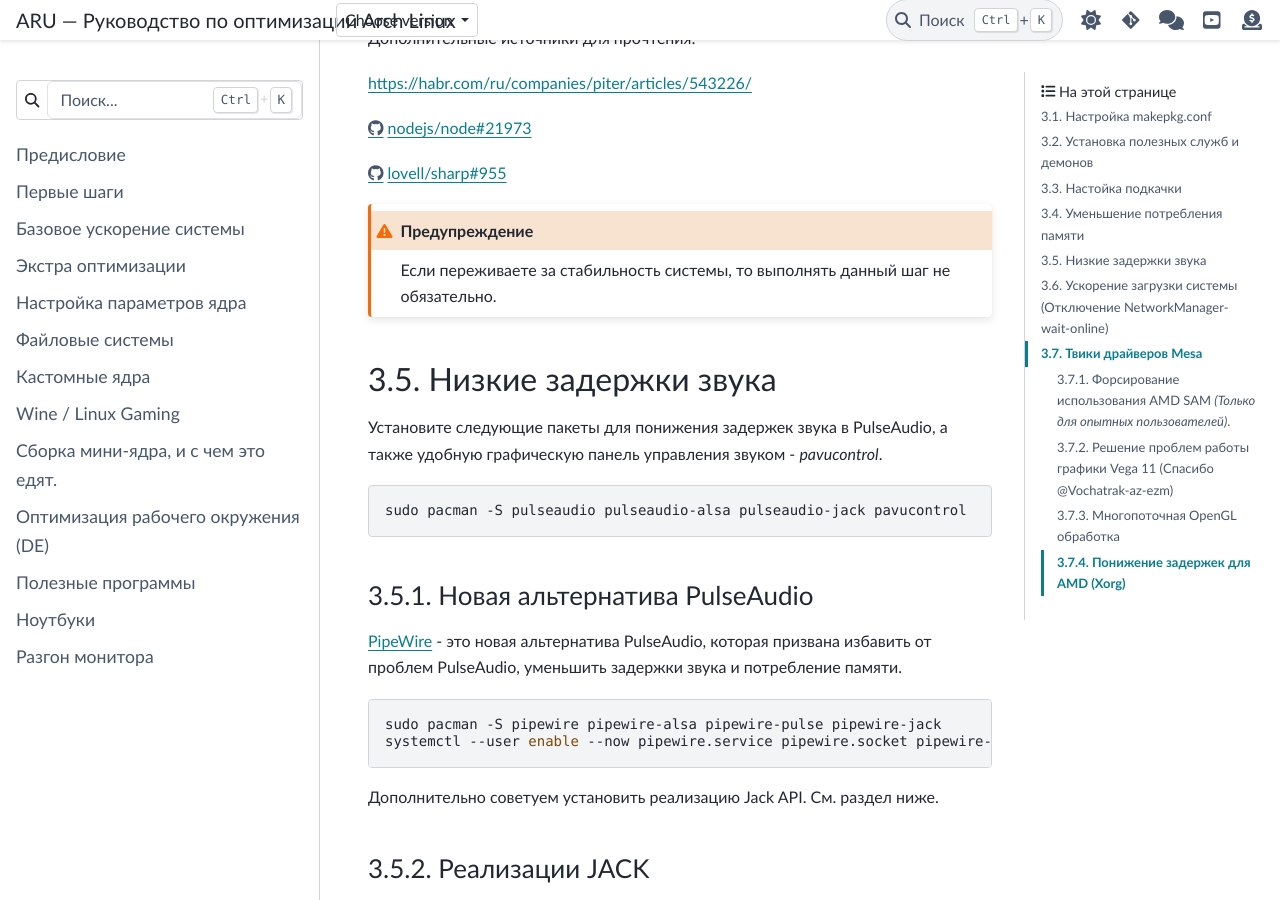
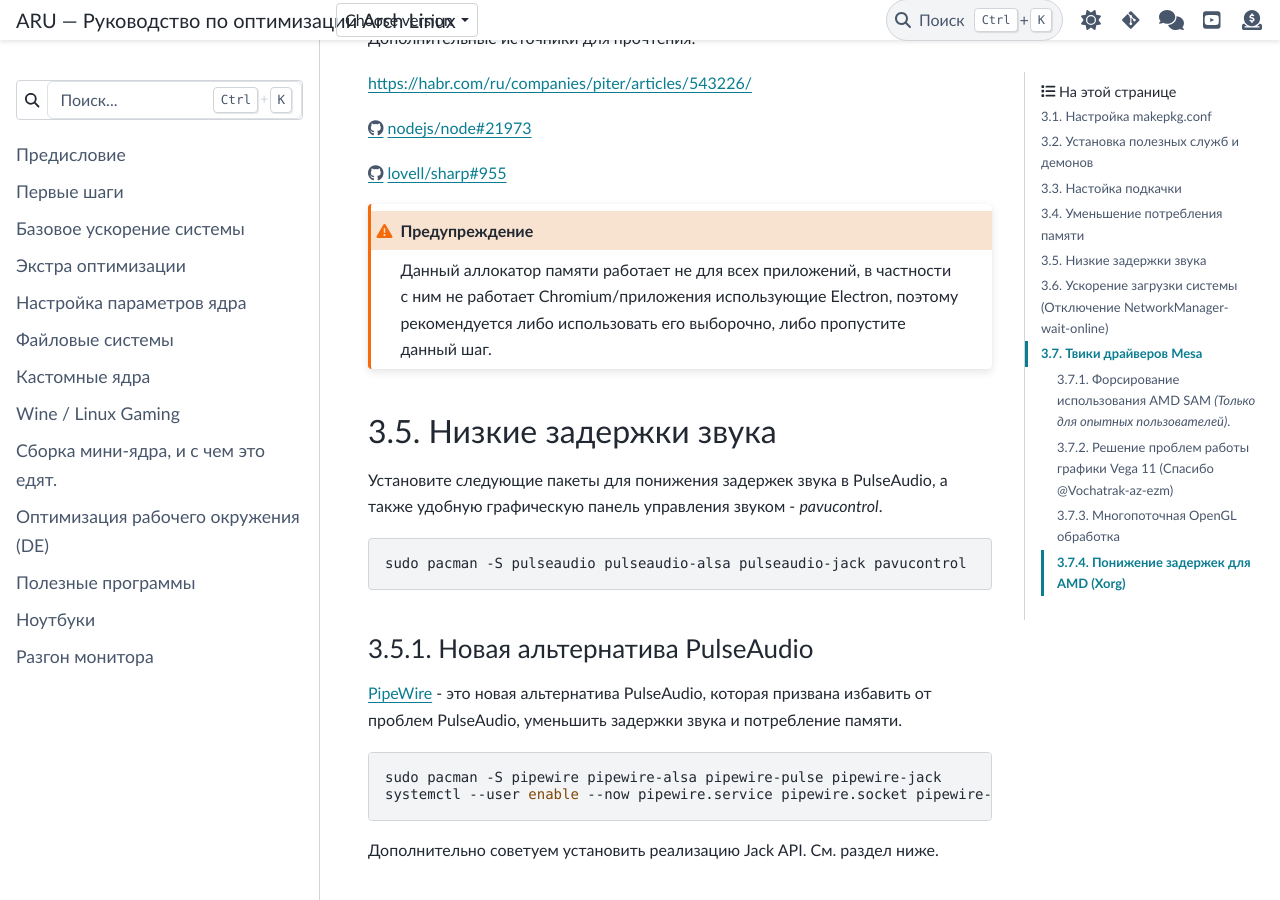
Before and after one commit to ventureoo/ARU, a Sphinx documentation site: the page built from docs/source/generic-system-acceleration.rst, in a window 1280 px wide and 900 px high, scrolled down 7018 px. Built offline with Sphinx 7.4.7 and the PyData theme 0.15.4, drawn with Linux system fonts in a browser that asks for light colours.

Commit message:
generic-system-acceleration: Fixup jemalloc warning

```diff
--- a/docs/source/generic-system-acceleration.rst
+++ b/docs/source/generic-system-acceleration.rst
@@ -322,8 +322,10 @@
 
 https://github.com/lovell/sharp/issues/955
 
-.. warning:: Если переживаете за стабильность системы, то выполнять
-   данный шаг не обязательно.
+.. warning:: Данный аллокатор памяти работает не для всех приложений,
+   в частности с ним не работает Chromium/приложения использующие
+   Electron, поэтому рекомендуется либо использовать его выборочно,
+   либо пропустите данный шаг.
 
 .. index:: lowlatency, audio, pusleaudio
 .. _lowlatency-audio:
```
